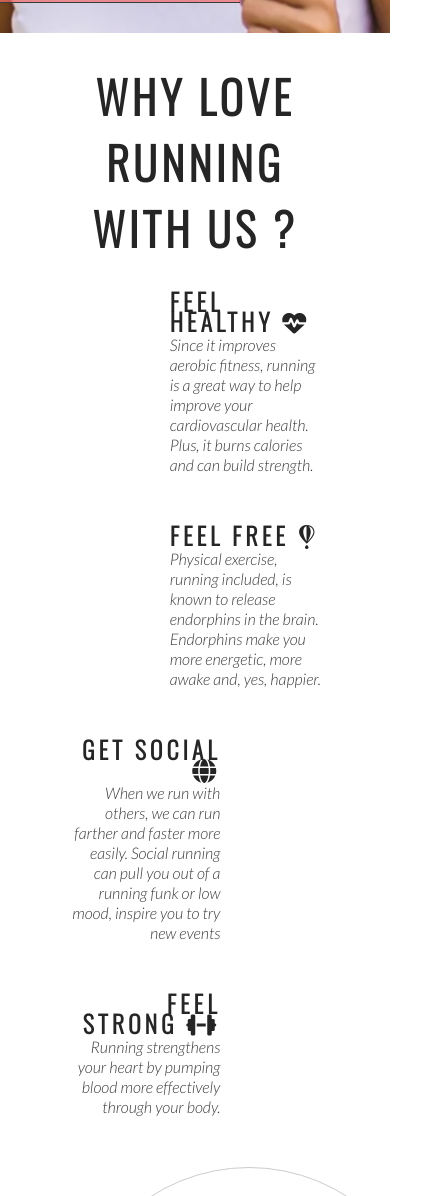
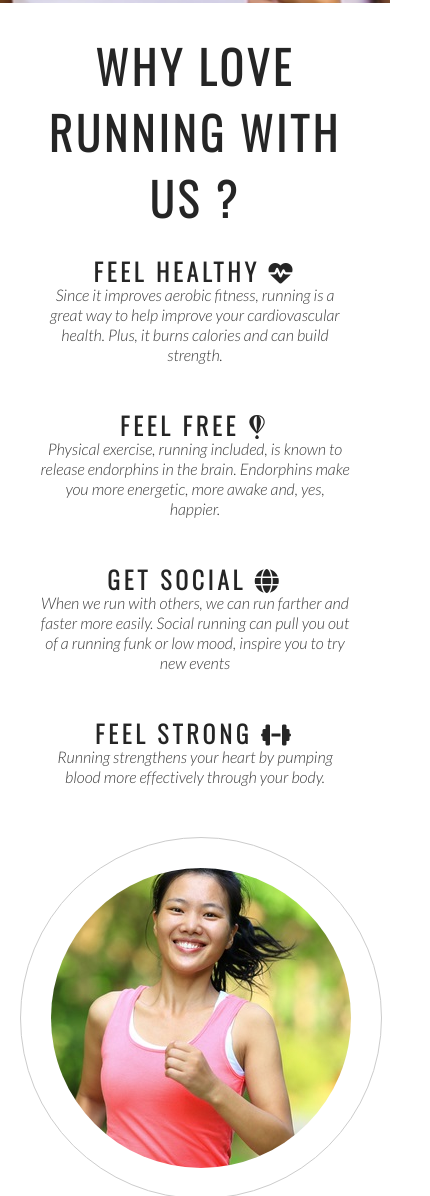
Before and after one commit to aodhank25/love-running, a plain HTML site: page index.html in a window 390 px wide. Shown: the part 717-1913 px from the top of the page, 430 px wide, since content can reach past the window. Drawn offline with nearby package versions, Linux system fonts and the light colour scheme.

Commit message:
style the club ethos section for devices max with 950 px

```diff
--- a/assets/assets/css/style.css
+++ b/assets/assets/css/style.css
@@ -301,7 +301,7 @@ hr{
 
 /* for medium sized screens form 950 px and down */
 
-@media screen and (max-width:90px) {
+@media screen and (max-width:950px) {
     #menu{
         clear:left;
         float:left;
@@ -312,4 +312,26 @@ hr{
 
     }
 
+    #cover-text{
+        left:0;
+
+    }
+
+    #club-ethos{
+    width:90%;
+    height: 1200px;
+    margin:0 auto;
+
+    }
+    .left-about-heading, .right-about-heading {
+        width: inherit;
+    }
+    .left-about-heading h2, .right-about-heading h2 {
+        width: 100%;
+        text-align: center;
+    }
+    .left-about-heading p, .right-about-heading p {
+        text-align: center;
+        padding:0 20px;
+    }
 }
```
